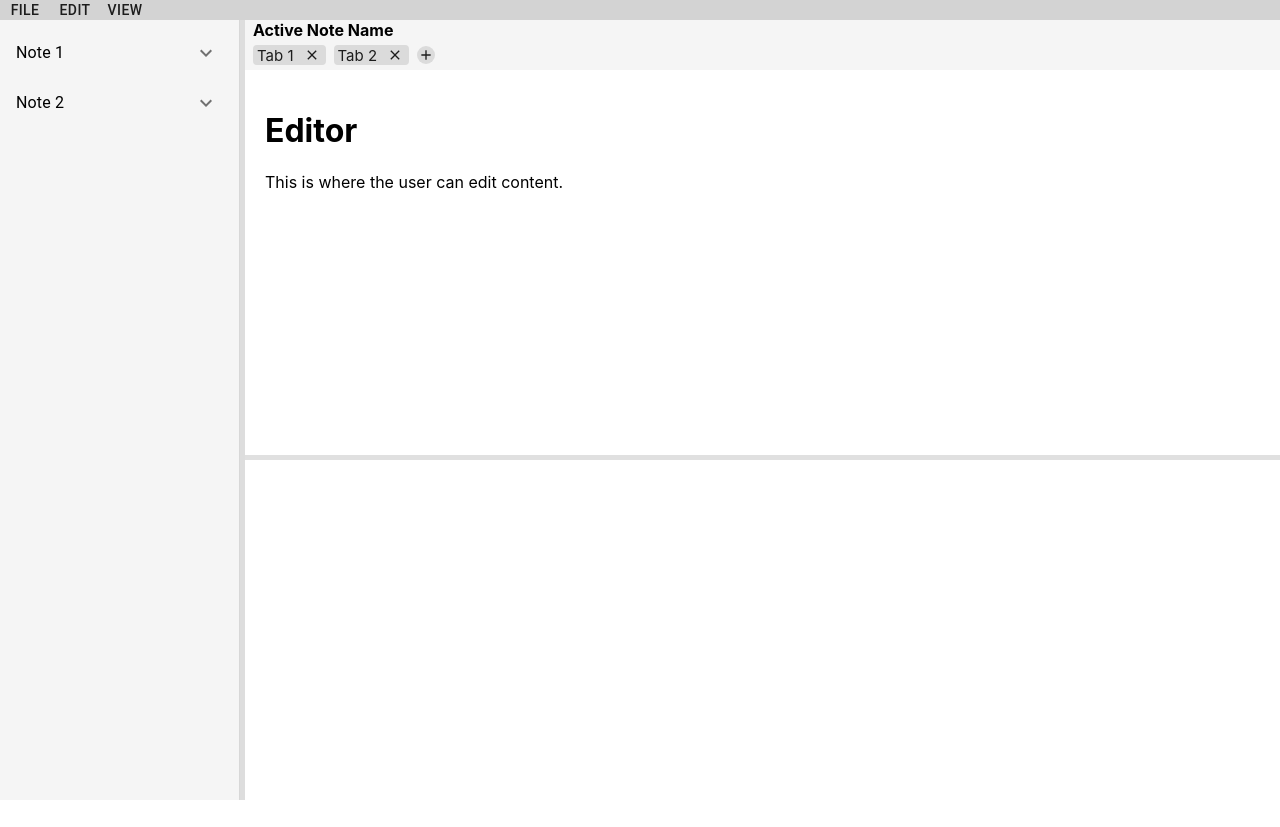
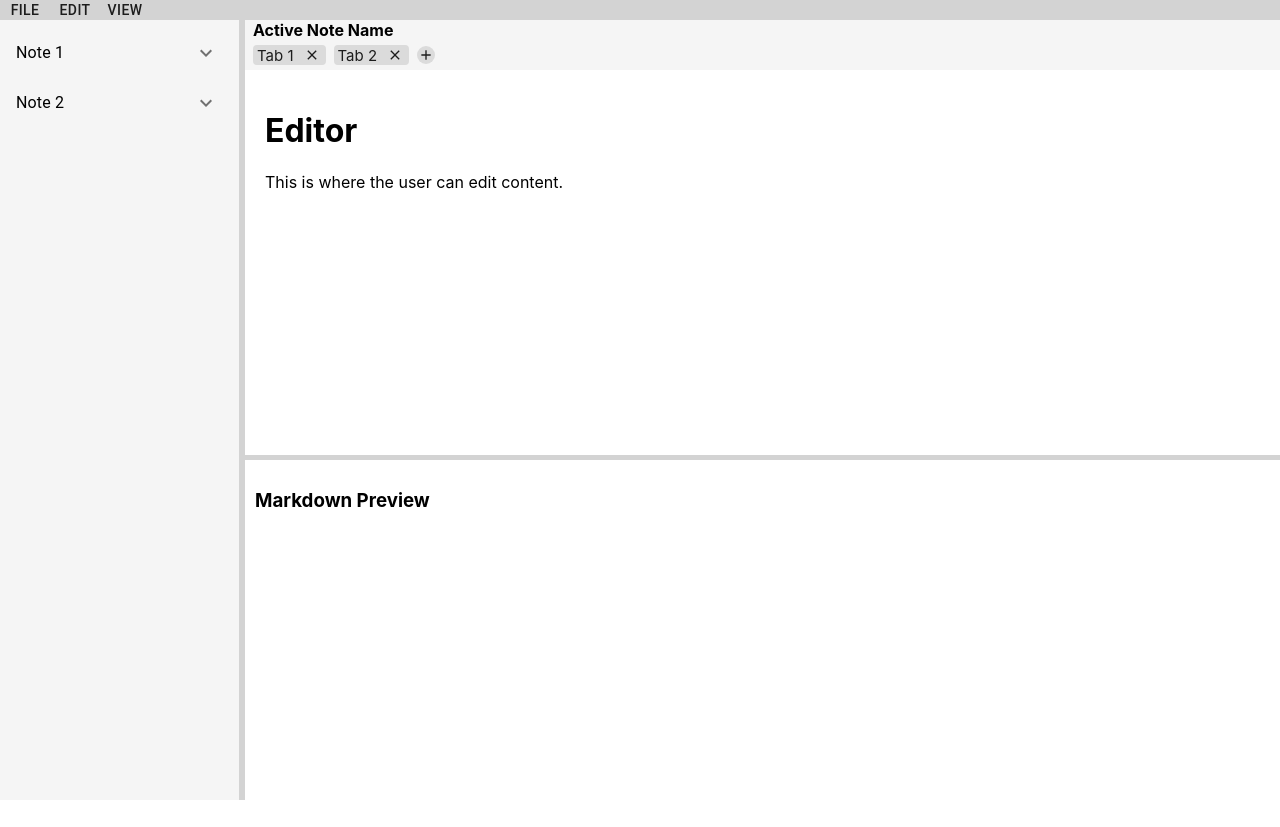
Before and after one commit to nicktagliamonte/markdown-notes, a React (Create React App) app in the folder markdown-notes-react/: page / in a window 1280 px wide. Before the commit the page ends 800 px from the top, so only its background shows below. Built offline with nearby package versions, Linux system fonts and the light colour scheme.

Commit message:
Added markdown preview window component

```diff
--- a/markdown-notes-react/src/App.js
+++ b/markdown-notes-react/src/App.js
@@ -3,6 +3,7 @@ import TopMenu from "./components/TopMenu";
 import SideMenu from "./components/SideMenu";
 import TabBar from "./components/TabBar";
 import Editor from "./components/Editor";
+import Preview from "./components/Preview";
 
 const mockNotes = [
   {
@@ -101,6 +102,10 @@ function App() {
         height={height}
         onMouseDown={handleMouseDownEditor}
       />
+      <Preview
+        editorHeight={height}
+        sideMenuWidth={sideMenuWidth}
+      />
     </div>
   );
 }
--- a/markdown-notes-react/src/components/Preview.js
+++ b/markdown-notes-react/src/components/Preview.js
@@ -0,0 +1,28 @@
+import React from "react";
+import { useTheme } from '@mui/material/styles';
+
+const MarkdownPreview = ({ editorHeight, sideMenuWidth }) => {
+    const theme = useTheme();
+
+  return (
+    <div
+      className="markdown-preview"
+      style={{
+        position: "absolute",
+        top: editorHeight + 60,
+        left: sideMenuWidth + 5,
+        width: `calc(97.5% - ${sideMenuWidth}px)`,
+        height: `calc(96.5% - ${editorHeight}px - 25px)`,
+        overflow: "auto",
+        backgroundColor: theme.palette.background.default,
+        color: theme.palette.text.primary,
+        padding: "10px",
+      }}
+    >
+      <h3>Markdown Preview</h3>
+      {/* Render the markdown preview here */}
+    </div>
+  );
+};
+
+export default MarkdownPreview;
--- a/markdown-notes-react/src/components/SideMenu.js
+++ b/markdown-notes-react/src/components/SideMenu.js
@@ -7,8 +7,10 @@ import Collapse from "@mui/material/Collapse";
 import IconButton from "@mui/material/IconButton";
 import ExpandLessIcon from "@mui/icons-material/ExpandLess";
 import ExpandMoreIcon from "@mui/icons-material/ExpandMore";
+import { useTheme } from '@mui/material/styles';
 
 const SideMenu = ({ notes, width, onMouseDown }) => {
+  const theme = useTheme();
   const [expandedNote, setExpandedNote] = useState(null);
 
   const handleToggle = (noteId) => {
@@ -75,7 +77,7 @@ const SideMenu = ({ notes, width, onMouseDown }) => {
         style={{
           width: "5px",
           cursor: "ew-resize",
-          backgroundColor: "#ddd",
+          backgroundColor: theme.palette.divider,
         }}
       ></div>
     </div>
--- a/markdown-notes-react/src/components/ThemeContext.js
+++ b/markdown-notes-react/src/components/ThemeContext.js
@@ -7,6 +7,7 @@ const lightTheme = createTheme({
     primary: { main: "#D3D3D3" },
     background: { default: "#ffffff", paper: "#f5f5f5" },
     text: { primary: "#000000" }, // Add text colors
+    divider: "#D3D3D3",
   },
 });
 
@@ -16,6 +17,7 @@ const darkTheme = createTheme({
     primary: { main: "#2C2C2C" },
     background: { default: "#2c2c2c", paper: "#222223" },
     text: { primary: "#ffffff" }, // Add text colors
+    divider: "#363637"
   },
 });
 
```
